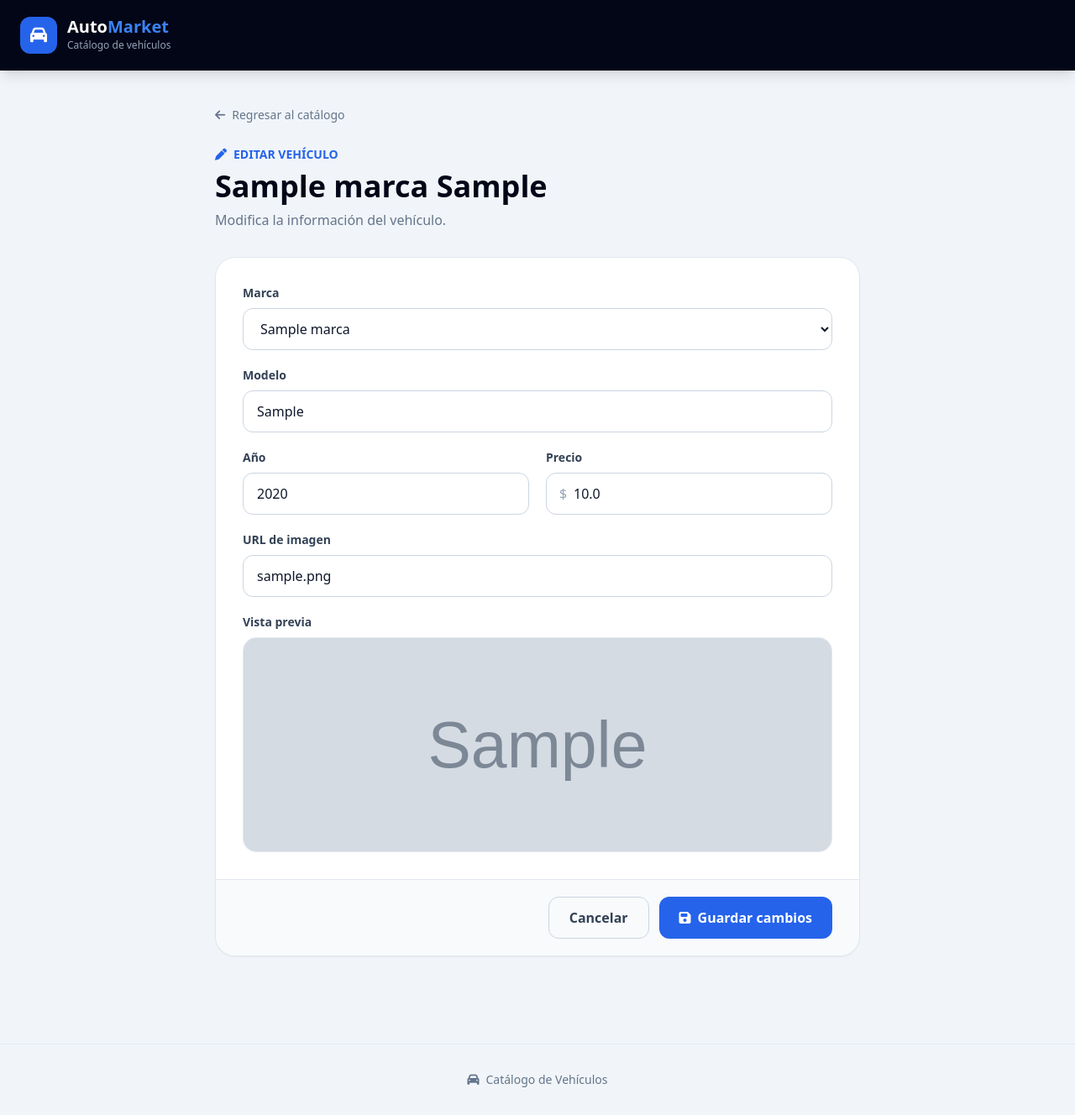
After one commit to TendedCard0/CN2_TrabajoEquipo, a Flask app: page /vehiculos/1/editar in a window 1280 px wide. The commit adds this page. Shown: the whole page at 84% size. Run offline with Flask 3, Linux system fonts and the light colour scheme; tables that the repository leaves empty hold one stand-in row (values such as "Sample post"); grey boxes marked "Sample" are stand-in pictures; some libraries are stand-ins or nearby versions.

Commit message:
update vehiculos

```diff
--- a/app.py
+++ b/app.py
@@ -40,5 +40,30 @@ def index():
     vehiculos = Vehiculo.query.all()
     return render_template('index.html', vehiculos=vehiculos)
 
+
+@app.route('/vehiculos/<int:id>/editar', methods=['GET', 'POST'])
+def editar_vehiculo(id):
+
+    vehiculo = Vehiculo.query.get_or_404(id)
+    marcas = Marca.query.order_by(Marca.nombre).all()
+
+    if request.method == 'POST':
+
+        vehiculo.marca_id = request.form['marca_id']
+        vehiculo.modelo = request.form['modelo']
+        vehiculo.anio = request.form['anio']
+        vehiculo.precio = request.form['precio']
+        vehiculo.imagen_url = request.form.get('imagen_url')
+
+        db.session.commit()
+
+        return redirect(url_for('index'))
+
+    return render_template(
+        'editar.html',
+        vehiculo=vehiculo,
+        marcas=marcas
+    )
+
 if __name__ == '__main__':
     app.run(debug=True)
--- /dev/null
+++ b/templates/editar.html
@@ -0,0 +1,97 @@
+{% extends 'base.html' %}
+{% block title %}Editar vehículo{% endblock %}
+{% block content %}
+<div class="max-w-3xl mx-auto">
+<a href="{{ url_for('index') }}" class="inline-flex items-center gap-2 text-sm text-slate-500 hover:text-blue-600 transition mb-6">
+<i class="fa-solid fa-arrow-left"></i> Regresar al catálogo
+</a>
+<div class="mb-8">
+<span class="inline-flex items-center gap-2 text-blue-600 font-semibold text-sm mb-2">
+<i class="fa-solid fa-pen"></i> EDITAR VEHÍCULO
+</span>
+<h1 class="text-4xl font-black text-slate-950">{{ vehiculo.marca.nombre }} {{ vehiculo.modelo }}</h1>
+<p class="text-slate-500 mt-2">Modifica la información del vehículo.</p>
+</div>
+<form method="POST" action="{{ url_for('editar_vehiculo', id=vehiculo.id) }}" class="bg-white border border-slate-200 rounded-3xl shadow-sm overflow-hidden">
+<div class="p-8 space-y-5">
+<div>
+<label for="marca_id" class="block text-sm font-bold text-slate-700 mb-2">Marca</label>
+<select id="marca_id" name="marca_id" required class="w-full border border-slate-300 rounded-xl px-4 py-3 bg-white outline-none focus:border-blue-500 focus:ring-4 focus:ring-blue-100">
+{% for marca in marcas %}
+<option value="{{ marca.id }}" {% if marca.id == vehiculo.marca_id %}selected{% endif %}>{{ marca.nombre }}</option>
+{% endfor %}
+</select>
+</div>
+<div>
+<label for="modelo" class="block text-sm font-bold text-slate-700 mb-2">Modelo</label>
+<input type="text" id="modelo" name="modelo" value="{{ vehiculo.modelo }}" maxlength="50" required class="w-full border border-slate-300 rounded-xl px-4 py-3 outline-none focus:border-blue-500 focus:ring-4 focus:ring-blue-100">
+</div>
+<div class="grid grid-cols-1 md:grid-cols-2 gap-5">
+<div>
+<label for="anio" class="block text-sm font-bold text-slate-700 mb-2">Año</label>
+<input type="number" id="anio" name="anio" value="{{ vehiculo.anio }}" min="1900" max="2100" required class="w-full border border-slate-300 rounded-xl px-4 py-3 outline-none focus:border-blue-500 focus:ring-4 focus:ring-blue-100">
+</div>
+<div>
+<label for="precio" class="block text-sm font-bold text-slate-700 mb-2">Precio</label>
+<div class="relative">
+<span class="absolute left-4 top-1/2 -translate-y-1/2 text-slate-400">$</span>
+<input type="number" id="precio" name="precio" value="{{ vehiculo.precio }}" min="0" step="0.01" required class="w-full border border-slate-300 rounded-xl py-3 pl-8 pr-4 outline-none focus:border-blue-500 focus:ring-4 focus:ring-blue-100">
+</div>
+</div>
+</div>
+<div>
+<label for="imagen_url" class="block text-sm font-bold text-slate-700 mb-2">URL de imagen</label>
+<input type="url" id="imagen_url" name="imagen_url" value="{{ vehiculo.imagen_url or '' }}" placeholder="https://ejemplo.com/carro.jpg" class="w-full border border-slate-300 rounded-xl px-4 py-3 outline-none focus:border-blue-500 focus:ring-4 focus:ring-blue-100">
+</div>
+<div>
+<label class="block text-sm font-bold text-slate-700 mb-2">Vista previa</label>
+<div class="h-64 bg-slate-100 rounded-2xl overflow-hidden border border-slate-200">
+<img id="previewImagen" src="{{ vehiculo.imagen_url or '' }}" alt="{{ vehiculo.modelo }}" class="{% if not vehiculo.imagen_url %}hidden {% endif %}w-full h-full object-cover">
+<div id="sinImagen" class="{% if vehiculo.imagen_url %}hidden{% else %}flex{% endif %} w-full h-full items-center justify-center text-slate-400">
+<div class="text-center">
+<i class="fa-solid fa-car text-5xl"></i>
+<p class="text-sm mt-2">Sin imagen</p>
+</div>
+</div>
+</div>
+</div>
+</div>
+<div class="border-t border-slate-200 bg-slate-50 px-8 py-5 flex justify-end gap-3">
+<a href="{{ url_for('index') }}" class="px-6 py-3 border border-slate-300 rounded-xl font-semibold text-slate-700 hover:bg-slate-100 transition">Cancelar</a>
+<button type="submit" class="px-6 py-3 bg-blue-600 text-white rounded-xl font-semibold hover:bg-blue-700 transition">
+<i class="fa-solid fa-floppy-disk mr-2"></i>Guardar cambios
+</button>
+</div>
+</form>
+</div>
+<script>
+const inputImagen=document.getElementById('imagen_url');
+const previewImagen=document.getElementById('previewImagen');
+const sinImagen=document.getElementById('sinImagen');
+inputImagen.addEventListener('input',function(){
+const url=this.value.trim();
+if(url){
+previewImagen.src=url;
+previewImagen.classList.remove('hidden');
+sinImagen.classList.add('hidden');
+sinImagen.classList.remove('flex');
+}else{
+previewImagen.src='';
+previewImagen.classList.add('hidden');
+sinImagen.classList.remove('hidden');
+sinImagen.classList.add('flex');
+}
+});
+previewImagen.addEventListener('error',function(){
+previewImagen.classList.add('hidden');
+sinImagen.classList.remove('hidden');
+sinImagen.classList.add('flex');
+});
+previewImagen.addEventListener('load',function(){
+if(inputImagen.value.trim()){
+previewImagen.classList.remove('hidden');
+sinImagen.classList.add('hidden');
+}
+});
+</script>
+{% endblock %}
```
Also changed, not shown: templates/index.html (+58 -335 lines).
